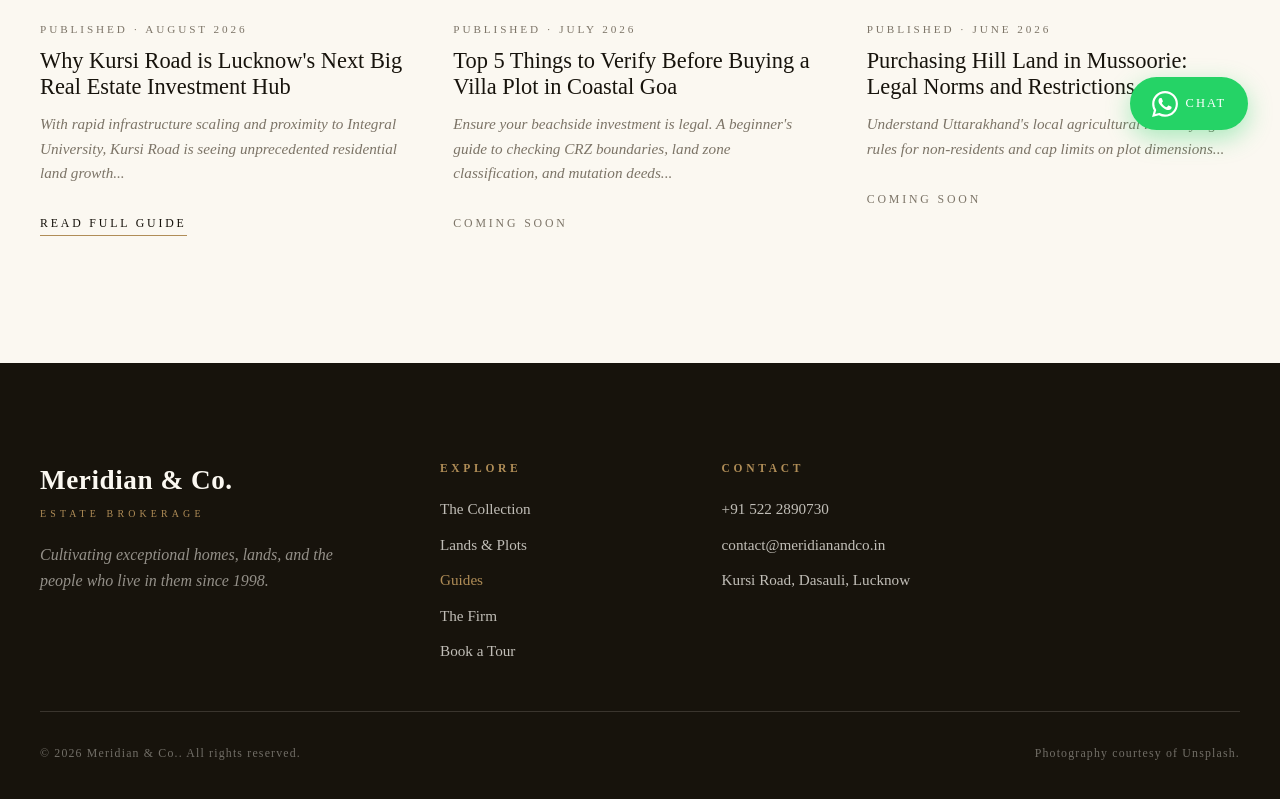
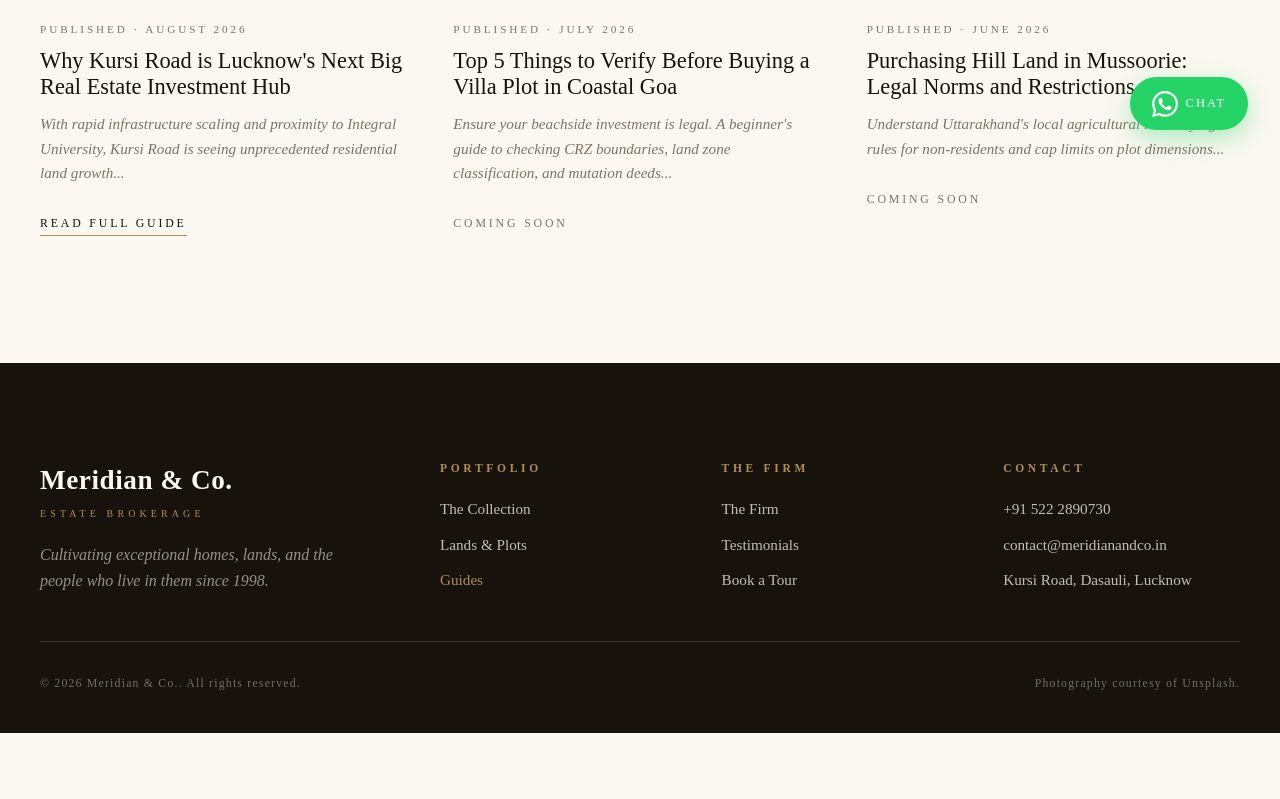
Before and after one commit to 01iamysf/Real-Estate-Website-UI, a plain HTML site: page guides.html in a window 1280 px wide. Shown: the part 638-1437 px from the top of the page. After the commit the page ends 1371 px from the top, so only its background shows below. Drawn offline with Linux system fonts and the light colour scheme.

Commit message:
feat(footer): synchronize categorized footer columns in guides.html

```diff
--- a/guides.html
+++ b/guides.html
@@ -106,11 +106,15 @@
           <p class="footer__note">Cultivating exceptional homes, lands, and the people who live in them since 1998.</p>
         </div>
         <div class="footer__col">
-          <h4 class="footer__heading">Explore</h4>
+          <h4 class="footer__heading">Portfolio</h4>
           <a href="index.html#properties" class="footer__link">The Collection</a>
           <a href="lands.html" class="footer__link">Lands &amp; Plots</a>
           <a href="guides.html" class="footer__link" style="color: var(--bronze);">Guides</a>
+        </div>
+        <div class="footer__col">
+          <h4 class="footer__heading">The Firm</h4>
           <a href="index.html#about" class="footer__link">The Firm</a>
+          <a href="index.html#testimonials" class="footer__link">Testimonials</a>
           <a href="index.html#contact" class="footer__link">Book a Tour</a>
         </div>
         <div class="footer__col">
```
